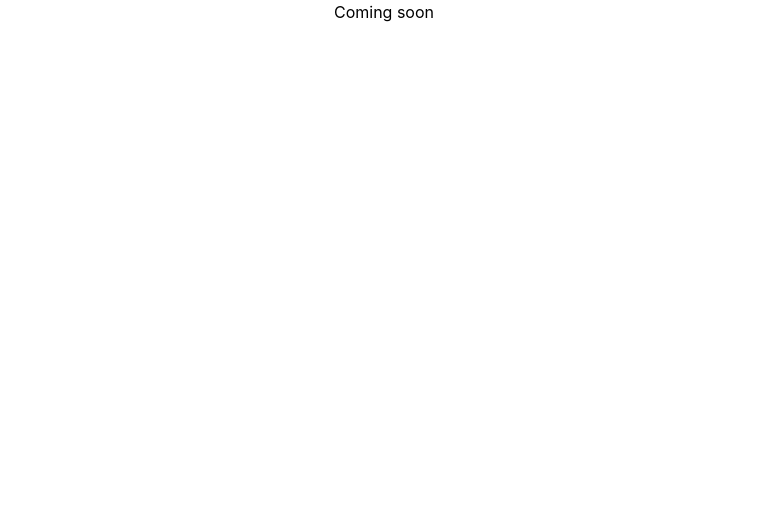
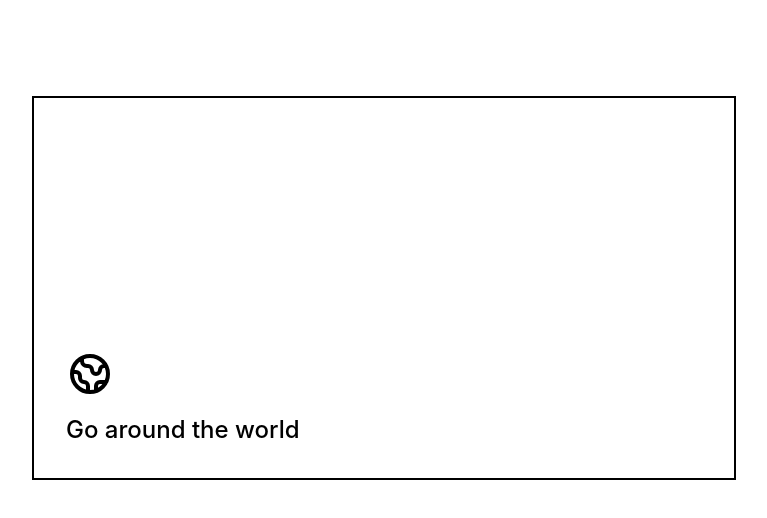
Before and after one commit to rashedsabbir/Business-Manager, a React (Create React App) app: page / in a window 1280 px wide. Shown: the top 518 px of the page, without its empty margins (256-1023 px from the left). Built offline with nearby package versions, Linux system fonts and the light colour scheme.

Commit message:
home added

```diff
--- a/src/App.js
+++ b/src/App.js
@@ -1,10 +1,11 @@
-import logo from './logo.svg';
+
 import './App.css';
+import Home from './Components/Pages/Home/Home';
 
 function App() {
   return (
     <div className="App">
-      <h1>Coming soon</h1>
+      <Home/>
     </div>
   );
 }
--- /dev/null
+++ b/src/Components/Pages/Home/Home.js
@@ -0,0 +1,52 @@
+import React from 'react';
+
+const Home = () => {
+    return (
+        <div className='px-72 py-24'>
+            <a href="" class="group relative block h-96">
+  <span class="absolute inset-0 border-2 border-dashed border-black"></span>
+
+  <div
+    class="relative flex  h-full transform items-end border-2 border-black bg-white transition-transform group-hover:-translate-x-2 group-hover:-translate-y-2"
+  >
+    <div
+      class="px-8 pb-8 transition-opacity group-hover:absolute group-hover:opacity-0"
+    >
+      <svg
+        xmlns="http://www.w3.org/2000/svg"
+        class="h-12 w-12"
+        fill="none"
+        viewBox="0 0 24 24"
+        stroke="currentColor"
+      >
+        <path
+          stroke-linecap="round"
+          stroke-linejoin="round"
+          stroke-width="2"
+          d="M3.055 11H5a2 2 0 012 2v1a2 2 0 002 2 2 2 0 012 2v2.945M8 3.935V5.5A2.5 2.5 0 0010.5 8h.5a2 2 0 012 2 2 2 0 104 0 2 2 0 012-2h1.064M15 20.488V18a2 2 0 012-2h3.064M21 12a9 9 0 11-18 0 9 9 0 0118 0z"
+        />
+      </svg>
+
+      <h2 class="mt-4 text-2xl font-medium">Go around the world</h2>
+    </div>
+
+    <div
+      class="absolute p-8 opacity-0 transition-opacity group-hover:relative group-hover:opacity-100"
+    >
+      <h3 class="mt-4 text-2xl font-medium">Go around the world</h3>
+
+      <p class="mt-4">
+        Lorem ipsum dolor sit amet consectetur adipisicing elit. Cupiditate,
+        praesentium voluptatem omnis atque culpa repellendus.
+      </p>
+
+      <p class="mt-8 font-bold">Read more</p>
+    </div>
+  </div>
+</a>
+
+        </div>
+    );
+};
+
+export default Home;
```
